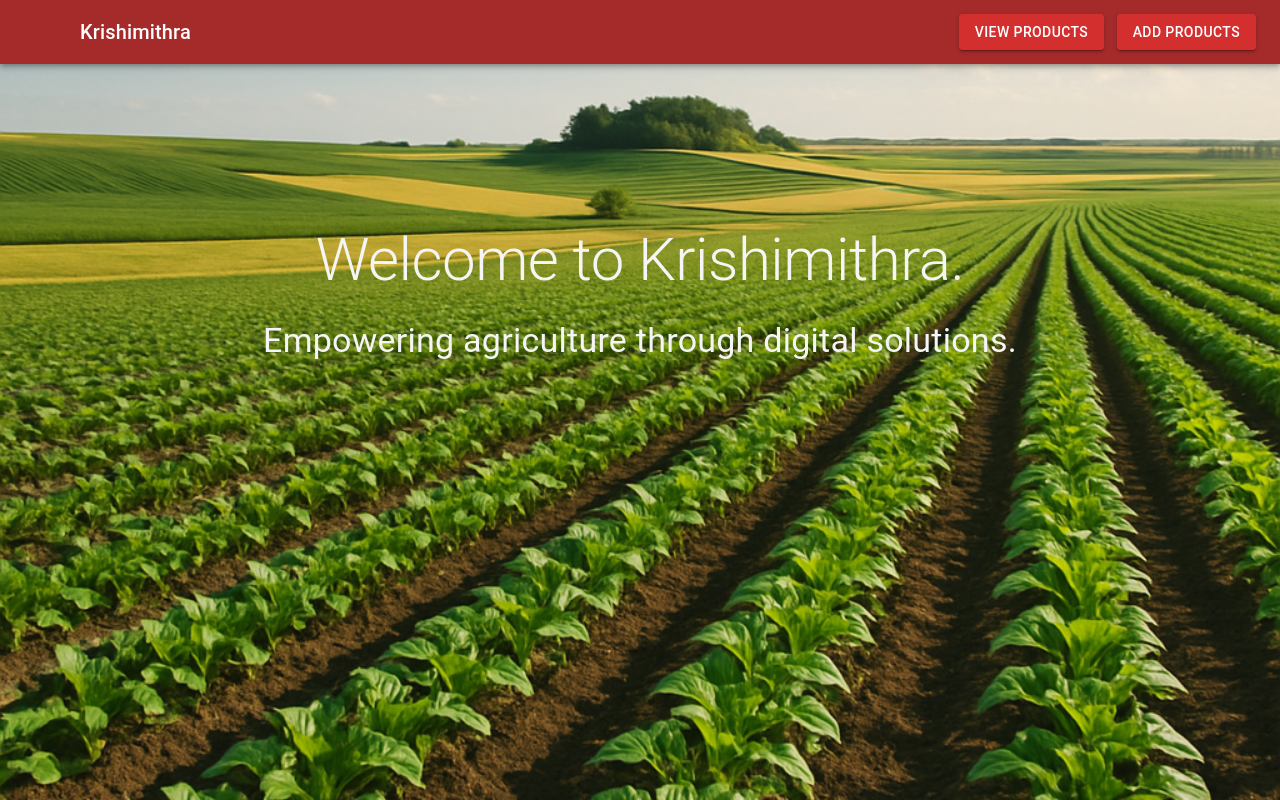
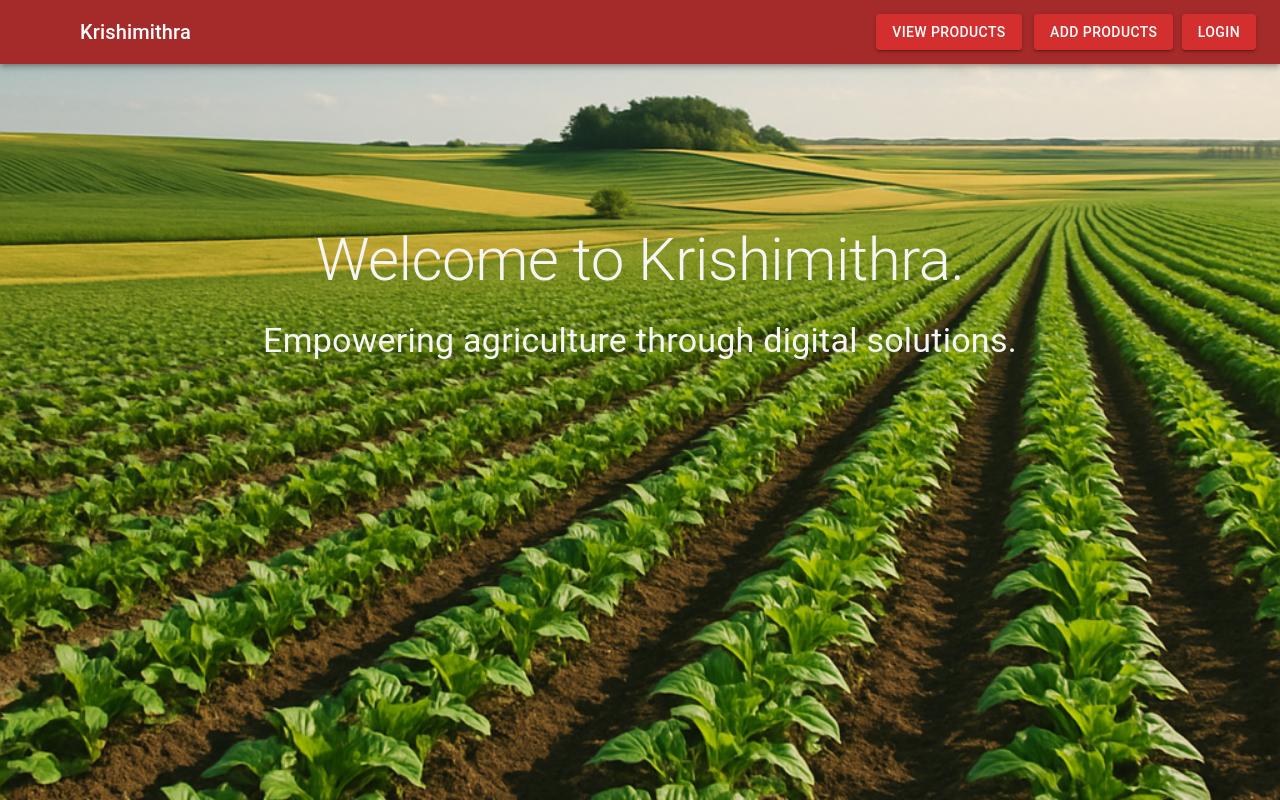
Before and after one commit to FizaanZahra/Krishimithra-Frontend, a React (Vite) app: page / in a window 1280 px wide. Built offline with nearby package versions, Linux system fonts and the light colour scheme; some icons are missing.

Commit message:
Update Navbar.jsx

```diff
--- a/src/component/Navbar.jsx
+++ b/src/component/Navbar.jsx
@@ -31,6 +31,11 @@ const Navbar = () => {
               <Link to={"/a"} style={{color:"white"}}>
               Add products
               </Link>
+            </Button>&nbsp;&nbsp;
+          <Button color="error" variant='contained'>
+              <Link to={"/l"} style={{color:"white"}}>
+              Login
+              </Link>
             </Button>
         </Toolbar>
       </AppBar>
```
